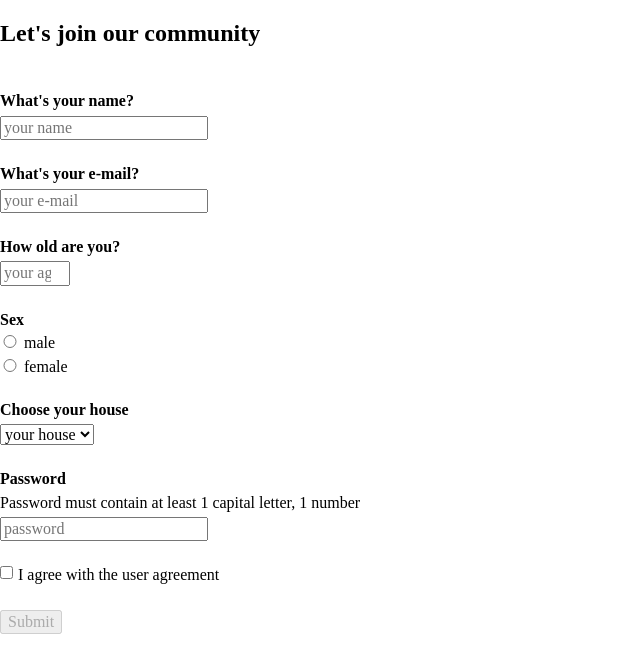
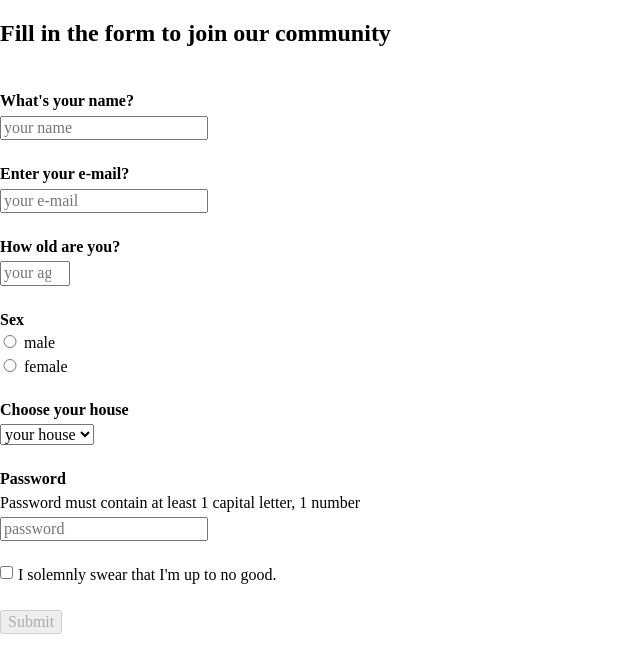
Before and after one commit to TaisNch/Js_project_HarryPotter, a plain HTML site: page roomOfRequirement.html in a window 1280 px wide. Shown: the whole page, without its empty margins (0-640 px from the left). Drawn offline with nearby package versions, Linux system fonts and the light colour scheme.

Commit message:
added some changes

```diff
--- a/roomOfRequirement.html
+++ b/roomOfRequirement.html
@@ -9,7 +9,7 @@
     </head>
     <body>
         <form name="" class="form" novalidate>
-            <h2 class="form__title">Let's join our community</h2>
+            <h2 class="form__title">Fill in the form to join our community</h2>
             <div class="form__wrapper">
                 <label for="userName" class="form__label"
                     >What's your name?</label
@@ -27,7 +27,7 @@
             </div>
             <div class="form__wrapper">
                 <label for="userEmail" class="form__label"
-                    >What's your e-mail?</label
+                    >Enter your e-mail?</label
                 >
                 <input
                     name="userEmail"
@@ -115,8 +115,8 @@
                     class="form__agreement userAgreement"
                 />
                 <span class="form__agreeText"
-                    >I agree with the user agreement</span
-                >
+                    >I solemnly swear that I'm up to no good.
+                </span>
             </div>
             <div class="form__wrapper">
                 <input
```
Also changed, not shown: main.html (+6 -10 lines).
